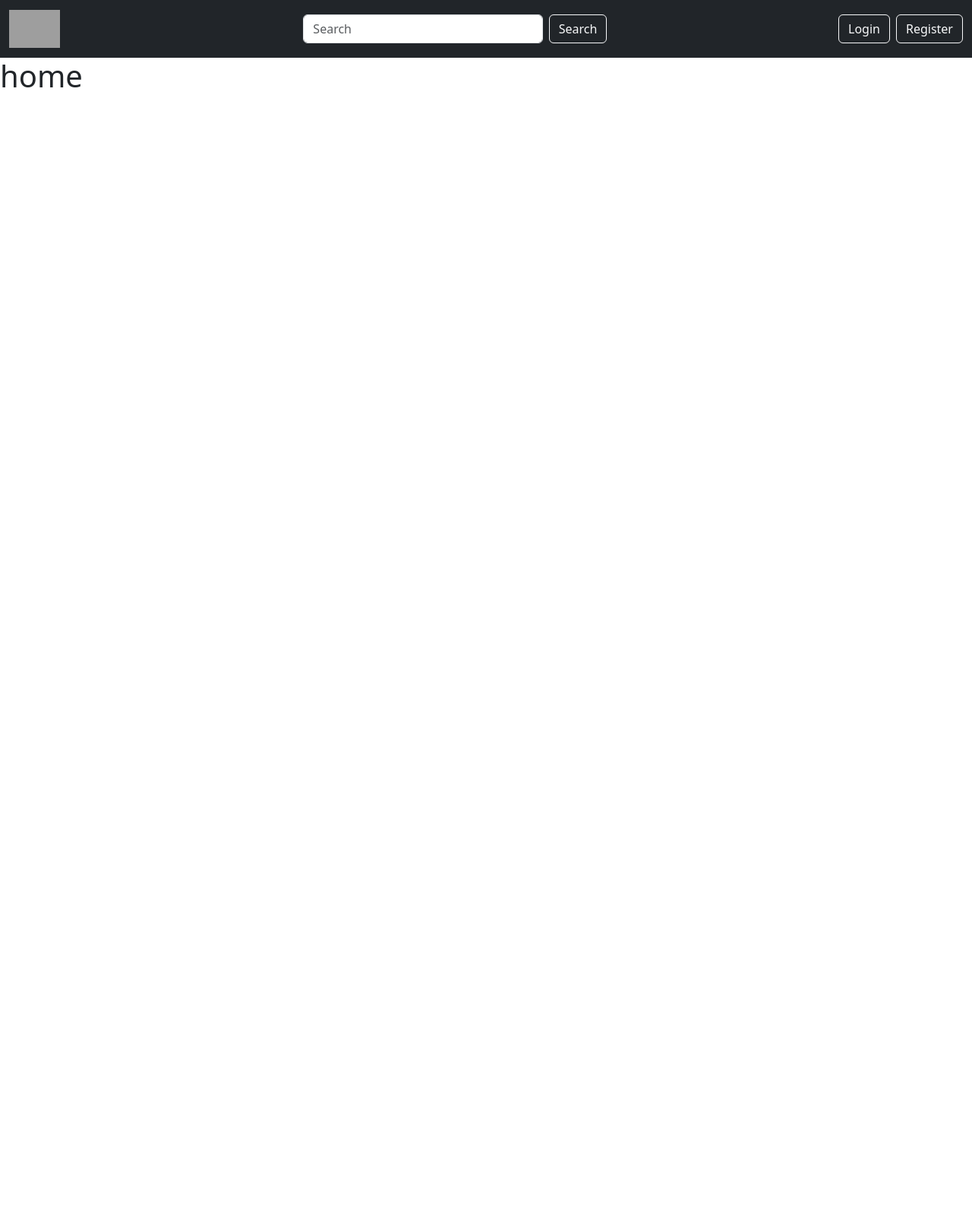
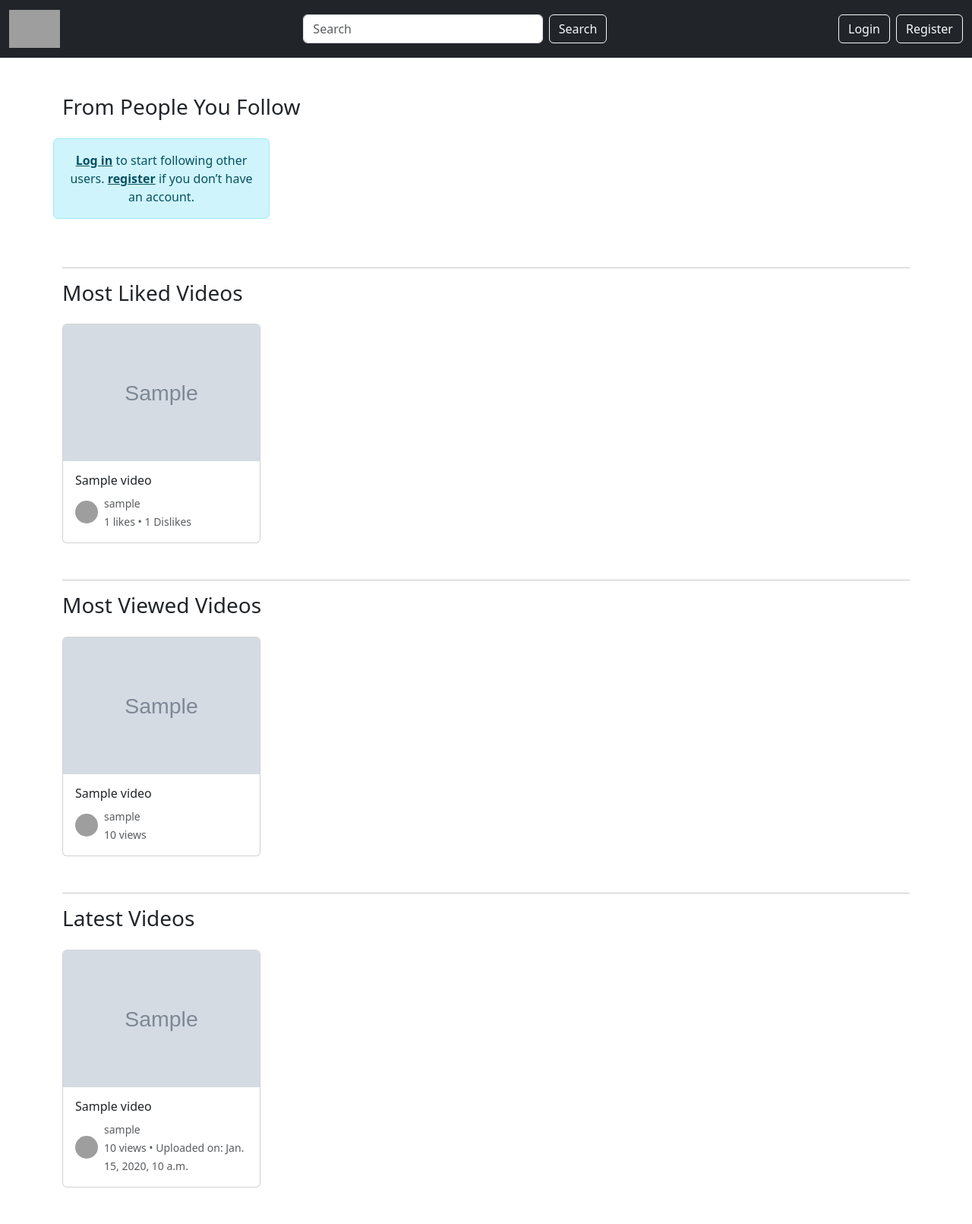
Before and after one commit to Pablitox07/youtube_clone, a Django app: template myproject/myproject/templates/home.html in a window 1280 px wide. Shown: the whole page at 76% size. Before the commit the page ends 115 px from the top, so only its background shows below. Run offline with Django 5.2, Linux system fonts and the light colour scheme; the template is opened without the code that fills it: most values are stand-ins (such as "Sample title", 1, 10 or a date in 2020); grey boxes marked "Sample" are stand-in pictures; some libraries are stand-ins or nearby versions; grey boxes are pictures that could not be loaded.

Commit message:
home page added

```diff
--- /dev/null
+++ b/myproject/myproject/static/js/home.js
@@ -0,0 +1,50 @@
+document.addEventListener("DOMContentLoaded", ()=> {
+    const div_videos_users_followed = document.getElementById("div_videos_users_followed");
+
+    if (is_user_logged()){
+        const token = `Bearer ${localStorage.getItem("token")}`;
+
+        fetch(`/get_sub_videos`, {
+            method: "GET",
+            headers: {
+                "Content-Type": "application/json",
+                Authorization: token
+            }
+            })
+        .then(async response =>{
+            if (!response.ok) {
+                let data = await response.json();
+                alert(data["message"]);
+            }
+            else if (response.status == 401) {
+                logout_user();
+                window.location.href = "/login";
+            }
+            else if (response.status == 200) {
+                let data = await response.json();
+                div_videos_users_followed.innerHTML = "";
+                if (data["videos"].length > 0) {
+                    for (const video of data["videos"]) {
+                        div_videos_users_followed.innerHTML += `
+                            <div class="col">
+                                <div class="card h-100">
+                                    <a href="/videos/${video["video_id"]}">
+                                    <img src="/static/videos/${video["user_id"]}/${video["video_id"]}/${video["thumbnail"]}" class="card-img-top" alt="Thumbnail" style="height: 180px; object-fit: cover;">
+                                    </a>
+                                    <div class="card-body">
+                                    <h6 class="card-title">${video["title"]}</h6>
+                                    <small class="text-muted">${video["video_views"]} views</small>
+                                    </div>
+                                </div>
+                            </div>`;
+                    }
+                }
+                else {
+                    div_videos_users_followed.innerHTML = `<div class="alert alert-info text-center mt-4" role="alert">You are not following any users yet.</div>`;
+                }
+            }
+        })
+
+    }
+
+});
--- a/myproject/myproject/templates/header.html
+++ b/myproject/myproject/templates/header.html
@@ -40,8 +40,8 @@
           <button class="btn btn-secondary dropdown-toggle" type="button" data-bs-toggle="dropdown" id="user_name_button">Account</button>
           <ul class="dropdown-menu dropdown-menu-end">
             <li><a class="dropdown-item" href="" id="profile_button_redirect">Profile</a></li>
+            <li><a class="dropdown-item" href="/upload_video">Upload Video</a></li>
             <li><button class="dropdown-item" id="logout_button">Logout</button></li>
-            <li><a class="dropdown-item" href="/upload_video">Upload Video</a></li>
           </ul>
         </div>
         <a class="btn btn-outline-light me-2" href="/login" id="loginBtn">Login</a>
--- a/myproject/myproject/templates/home.html
+++ b/myproject/myproject/templates/home.html
@@ -1,12 +1,105 @@
 <!DOCTYPE html>
 <html lang="en">
 <head>
-    <meta charset="UTF-8">
-    <meta name="viewport" content="width=device-width, initial-scale=1.0">
-    <title>Home</title>
-    {% include "header.html" %}
+  <meta charset="UTF-8">
+  <meta name="viewport" content="width=device-width, initial-scale=1.0">
+  <title>Home</title>
+  <link href="/static/css/bootstrap.min.css" rel="stylesheet">
 </head>
 <body>
-    <h1>home</h1>
+  {% include "header.html" %}
+  <div class="container mt-5">
+
+    <!-- Followed Users Videos -->
+    <h3 class="mb-4">From People You Follow</h3>
+    <div class="row row-cols-1 row-cols-sm-2 row-cols-md-4 g-4 mb-5" id="div_videos_users_followed">
+        <div class="alert alert-info text-center mt-4" role="alert">
+            <a href="/login" class="alert-link">Log in</a> to start following other users.
+            <a href="/register" class="alert-link">register</a> if you don’t have an account.
+        </div>
+    </div>
+
+    <hr>
+
+    <!-- Most Liked Videos -->
+    <h3 class="mb-4">Most Liked Videos</h3>
+    <div class="row row-cols-1 row-cols-sm-2 row-cols-md-4 g-4 mb-5">
+      {% for video in top_likes_videos %}
+        <div class="col">
+          <div class="card h-100">
+            <a href="{% url 'video_detail' video.video_id %}">
+              <img src="/static/videos/{{ video.user_id }}/{{ video.video_id }}/{{ video.thumbnail }}" class="card-img-top" alt="Thumbnail" style="height: 180px; object-fit: cover;">
+            </a>
+            <div class="card-body">
+              <h6 class="card-title">{{ video.title }}</h6>
+              <div class="d-flex align-items-center mt-2">
+                <img src="/static/images/{{ video.profile_pic }}" class="rounded-circle me-2" width="30" height="30" alt="Uploader">
+                <div>
+                  <small class="text-muted">{{ video.username }}</small><br>
+                  <small class="text-muted">{{ video.num_likes }} likes • {{ video.num_dislikes }} Dislikes</small>
+                </div>
+              </div>
+            </div>
+          </div>
+        </div>
+      {% endfor %}
+    </div>
+
+    <hr>
+
+    <!-- Most Viewed Videos -->
+    <h3 class="mb-4">Most Viewed Videos</h3>
+    <div class="row row-cols-1 row-cols-sm-2 row-cols-md-4 g-4 mb-5">
+      {% for video in top_liked_videos %}
+        <div class="col">
+          <div class="card h-100">
+            <a href="{% url 'video_detail' video.video_id %}">
+              <img src="/static/videos/{{ video.user_id }}/{{ video.video_id }}/{{ video.thumbnail }}" class="card-img-top" alt="Thumbnail" style="height: 180px; object-fit: cover;">
+            </a>
+            <div class="card-body">
+              <h6 class="card-title">{{ video.title }}</h6>
+              <div class="d-flex align-items-center mt-2">
+                <img src="/static/images/{{ video.profile_pic }}" class="rounded-circle me-2" width="30" height="30" alt="Uploader">
+                <div>
+                  <small class="text-muted">{{ video.username }}</small><br>
+                  <small class="text-muted">{{ video.video_views }} views</small>
+                </div>
+              </div>
+            </div>
+          </div>
+        </div>
+      {% endfor %}
+    </div>
+
+    <hr>
+
+      <!-- Latest Videos -->
+      <h3 class="mb-4">Latest Videos</h3>
+      <div class="row row-cols-1 row-cols-sm-2 row-cols-md-4 g-4 mb-5">
+        {% for video in latest_videos %}
+          <div class="col">
+            <div class="card h-100">
+              <a href="{% url 'video_detail' video.video_id %}">
+                <img src="/static/videos/{{ video.user_id }}/{{ video.video_id }}/{{ video.thumbnail }}" class="card-img-top" alt="Thumbnail" style="height: 180px; object-fit: cover;">
+              </a>
+              <div class="card-body">
+                <h6 class="card-title">{{ video.title }}</h6>
+                <div class="d-flex align-items-center mt-2">
+                  <img src="/static/images/{{ video.profile_pic }}" class="rounded-circle me-2" width="30" height="30" alt="Uploader">
+                  <div>
+                    <small class="text-muted">{{ video.username }}</small><br>
+                    <small class="text-muted">{{ video.video_views }} views • Uploaded on: {{ video.created_at }}</small>
+                  </div>
+                </div>
+              </div>
+            </div>
+          </div>
+        {% endfor %}
+      </div>
+
+  </div>
+
+  <script src="/static/js/home.js"></script>
+
 </body>
 </html>
--- a/myproject/myproject/templates/login.html
+++ b/myproject/myproject/templates/login.html
@@ -33,7 +33,6 @@
       </div>
 
 
-    <script src="https://cdn.jsdelivr.net/npm/bootstrap@5.3.0/dist/js/bootstrap.bundle.min.js"></script>
     <script src="/static/js/login.js"></script>
 </body>
 </html>
--- a/myproject/myproject/templates/profile.html
+++ b/myproject/myproject/templates/profile.html
@@ -54,7 +54,6 @@
     </div>
   </div>
 
-  <script src="/static/js/bootstrap.bundle.min.js"></script>
   <script>
     const profile_id = "{{ user.user_id }}";
     let follower_count = parseInt("{{ user.follower_count }}");
@@ -92,6 +91,9 @@
               }
         });
       }
+      else{
+        window.location.href = '/login';
+      }
 
     });
 
--- a/myproject/myproject/templates/register.html
+++ b/myproject/myproject/templates/register.html
@@ -43,7 +43,6 @@
     </div>
   </div>
 
-  <script src="https://cdn.jsdelivr.net/npm/bootstrap@5.3.0/dist/js/bootstrap.bundle.min.js"></script>
   <script src="/static/js/register.js"></script>
 </body>
 </html>
--- a/myproject/myproject/templates/upload_video.html
+++ b/myproject/myproject/templates/upload_video.html
@@ -52,7 +52,6 @@
     </div>
   </div>
 
-  <script src="https://cdn.jsdelivr.net/npm/bootstrap@5.3.0/dist/js/bootstrap.bundle.min.js"></script>
   <script src="/static/js/upload_video.js"></script>
 </body>
 </html>
--- a/myproject/myproject/urls.py
+++ b/myproject/myproject/urls.py
@@ -17,5 +17,7 @@ urlpatterns = [
     path('search_results', views.search_results, name= "search_results"),
     path('profile/<str:user_id>/', views.profile_page, name= 'profile_page'),
     path('is_user_following_the_other', views.is_user_following_the_other, name= "is_user_following_the_other"),
-    path('follow_user', views.follow_user, name= "follow_user")
+    path('follow_user', views.follow_user, name= "follow_user"),
+    path('count_view', views.count_view, name= 'count_view'),
+    path('get_sub_videos', views.get_sub_videos, name= 'get_sub_videos')
 ]
```
Also changed, not shown: myproject/myproject/templates/videos_view.html (+24 -0 lines), myproject/myproject/utils/db.py (+218 -4 lines), myproject/myproject/views.py (+69 -3 lines).
